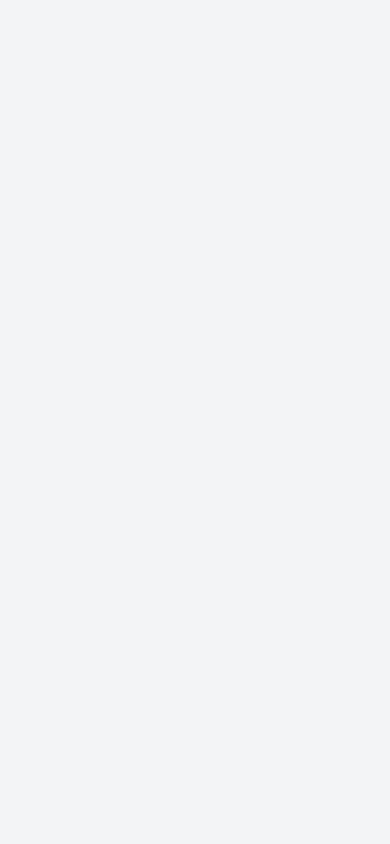
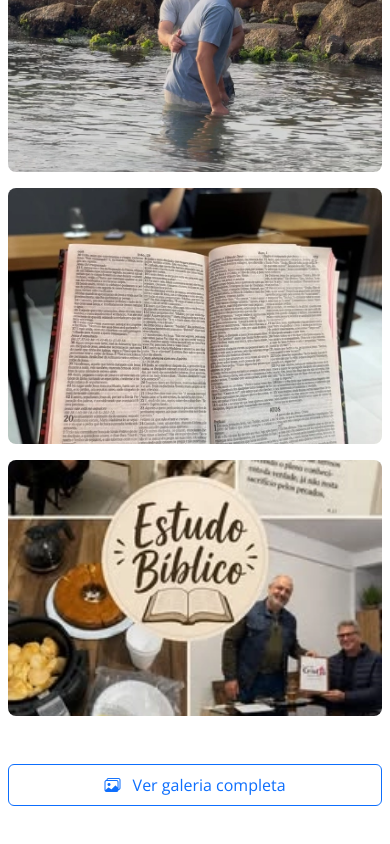
Before and after one commit to gesielbr/igreja-de-cristo-angular, an Angular app: page / in a window 390 px wide. Shown: the part 3854-4698 px from the top of the page. Before the commit the page ends 3462 px from the top, so only its background shows below. Built offline with nearby package versions, Linux system fonts and the light colour scheme.

Commit message:
feat(home): add community gallery section
- New section 'Vida em comunidade' with image grid
- 3 images: baptism, Bible study, fellowship
- Lazy loading optimization
- Responsive layout with gallery button

```diff
--- a/src/app/pages/home/home.html
+++ b/src/app/pages/home/home.html
@@ -83,3 +83,70 @@
     </a>
   </div>
 </app-section-container>
+
+<!-- NOVA SEÇÃO: Vida em comunidade (migrada do conteúdo estático) -->
+<app-section-container
+  bgClass="bg-white"
+  sectionId="galeria-home"
+  labelledBy="galeria-home"
+  kicker="Vida em comunidade"
+  title="Fé, comunhão e serviço ao próximo"
+  description="Momentos que expressam a caminhada cristã: adoração, estudo da Bíblia, comunhão, batismos e ações de amor."
+  headerId="galeria-home"
+  headerMaxWidth="46rem"
+>
+  <div class="row g-3 mb-4">
+    <figure class="col-md-4 mb-0">
+      <img
+        alt="Batismo realizado por uma comunidade da Igreja de Cristo"
+        class="img-fluid rounded-3 gallery-image w-100"
+        loading="lazy"
+        src="/assets/img/garopaba/batismo_1.webp"
+        width="800"
+        height="600"
+      />
+    </figure>
+    <figure class="col-md-4 mb-0">
+      <img
+        alt="Momento de estudo bíblico em comunidade cristã"
+        class="img-fluid rounded-3 gallery-image w-100"
+        loading="lazy"
+        src="/assets/img/garopaba/estudo_biblico_03.webp"
+        width="800"
+        height="600"
+      />
+    </figure>
+    <figure class="col-md-4 mb-0">
+      <img
+        alt="Pessoas reunidas em comunhão cristã"
+        class="img-fluid rounded-3 gallery-image w-100"
+        loading="lazy"
+        src="/assets/img/garopaba/estudo_biblico_01.webp"
+        width="800"
+        height="600"
+      />
+    </figure>
+  </div>
+  <!-- Botão centralizado fora do grid -->
+  <div class="text-center mt-5">
+    <!-- Desktop e tablets -->
+    <a
+      aria-label="Ver a galeria completa"
+      href="/igrejas"
+      class="btn btn-outline-primary btn-lg px-5 py-3 d-none d-md-inline-block"
+    >
+      <i aria-hidden="true" class="bi bi-images me-2"></i>
+      Ver galeria completa
+    </a>
+
+    <!-- Mobile -->
+    <a
+      aria-label="Ver a galeria completa"
+      href="/igrejas"
+      class="btn btn-outline-primary w-100 py-2 d-inline-block d-md-none"
+    >
+      <i aria-hidden="true" class="bi bi-images me-2"></i>
+      Ver galeria completa
+    </a>
+  </div>
+</app-section-container>
```
